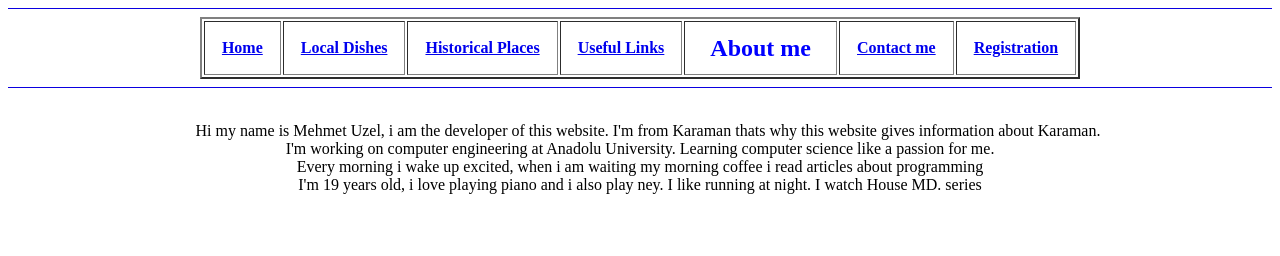
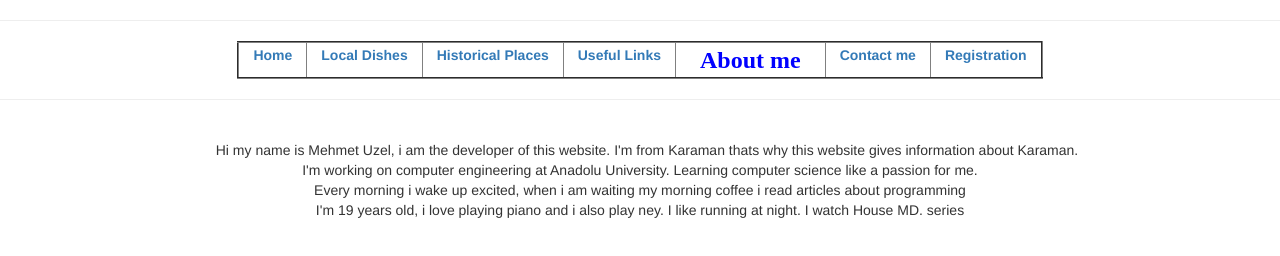
Before and after one commit to MehmetUzel/InternetProgramming, a plain HTML site: page AboutMe.html in a window 1280 px wide. Drawn offline with nearby package versions, Linux system fonts and the light colour scheme.

Commit message:
Update AboutMe.html

```diff
--- a/AboutMe.html
+++ b/AboutMe.html
@@ -5,6 +5,9 @@
 	<title>
 		About Me
 	</title>
+
+	<link rel="stylesheet" href="https://maxcdn.bootstrapcdn.com/bootstrap/3.3.1/css/bootstrap.min.css">
+
 </head>
 <body>
 
```
